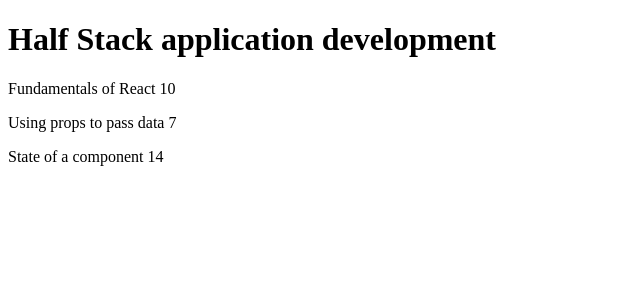
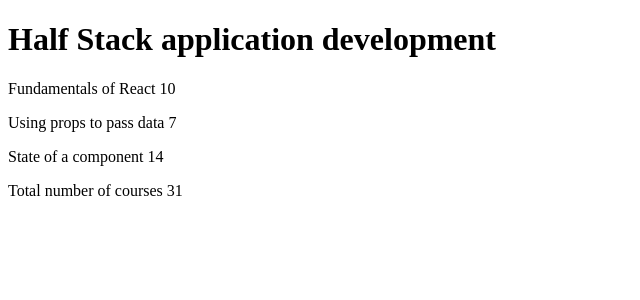
Before and after one commit to moha230/fullStackOpen, a React (Vite) app in the folder part1/courseinfo/: page / in a window 1280 px wide. Shown: the top 300 px of the page, without its empty margins (0-640 px from the left). Built offline with nearby package versions, Linux system fonts and the light colour scheme.

Commit message:
Done:1.5: Course Information step 5

```diff
--- a/part1/courseinfo/src/App.jsx
+++ b/part1/courseinfo/src/App.jsx
@@ -24,6 +24,7 @@
     <div>
       <Header course={course} />
       <Content course={course}/>
+      <Total course={course} />
     </div>
   );
 };
@@ -46,4 +47,10 @@
 
 //create a component for Total
 
+const Total = (props) => {
+return (<div>
+  <p>Total number of courses {props.course.parts[0].exercises + props.course.parts[1].exercises + props.course.parts[2].exercises}</p>
+</div>)
+}
+
 export default App;
```
